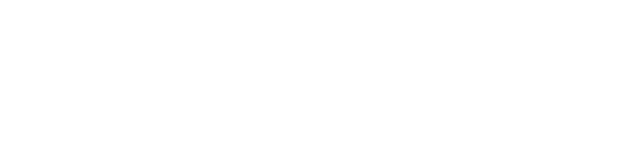
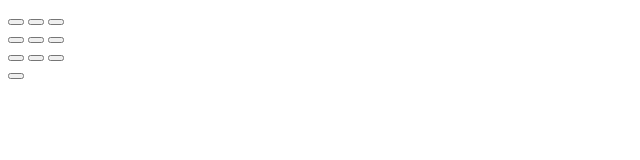
Before and after one commit to TheGnuGod/CalculatorWebsite, a plain HTML site: page CalculatorWebsite/codebase/index.html in a window 1280 px wide. Shown: the whole page, without its empty margins (0-640 px from the left). Drawn offline with Linux system fonts and the light colour scheme.

Commit message:
Update index.html

```diff
--- a/CalculatorWebsite/codebase/index.html
+++ b/CalculatorWebsite/codebase/index.html
@@ -6,6 +6,18 @@
   </head>
   <body>
     <div class="interface">
+      <button onclick="addNumberToList(1)"></button>
+      <button onclick="addNumberToList(2)"></button>
+      <button onclick="addNumberToList(3)"></button> <br>
+      <button onclick="addNumberToList(4)"></button>
+      <button onclick="addNumberToList(5)"></button>
+      <button onclick="addNumberToList(6)"></button> <br>
+      <button onclick="addNumberToList(7)"></button>
+      <button onclick="addNumberToList(8)"></button>
+      <button onclick="addNumberToList(9)"></button> <br>
+      <button onclick="addNumberToList(0)"></button>
+    </div>
+    <div class="output" id="outputBox">
 
     </div>
   </body>
```
